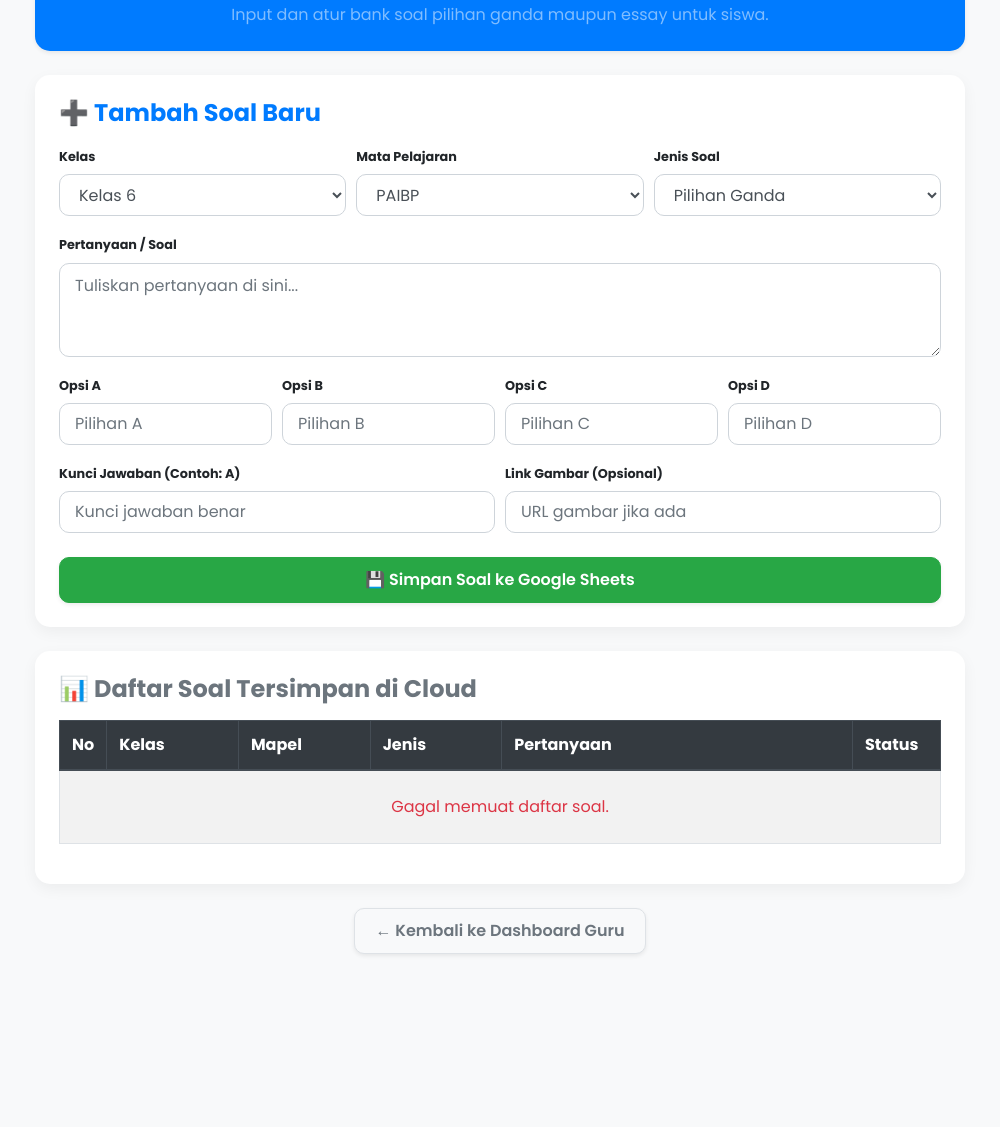
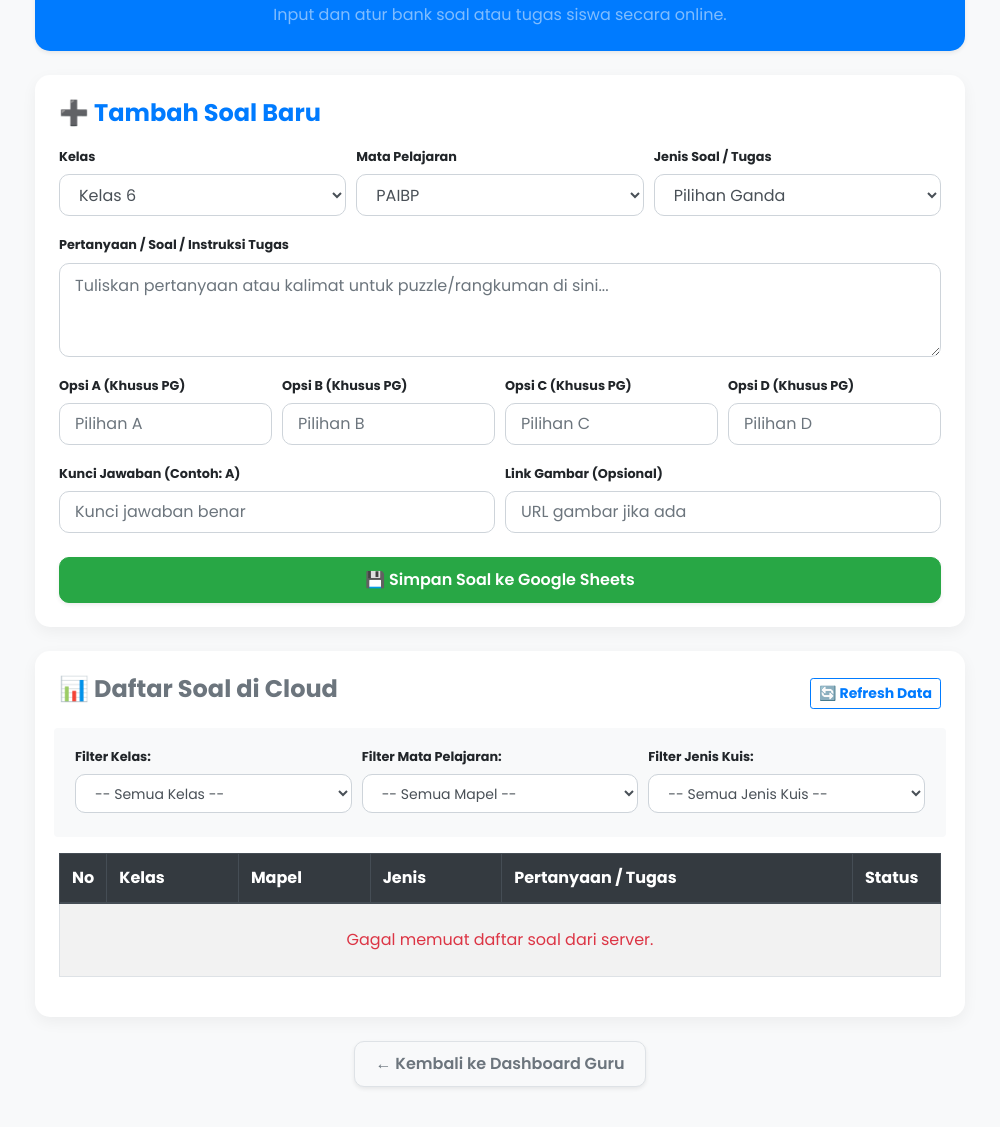
Before and after one commit to mlisin06/aplikasi-guru-desktop, an Electron app: page kelola-soal.html in a window 1000 px wide. Shown: the part 115-1242 px from the top of the page. Before the commit the page ends 1117 px from the top, so only its background shows below. Drawn offline with nearby package versions, Linux system fonts and the light colour scheme; no server answers.

Commit message:
Improve text clarity in kelola-soal.html
Updated text and labels for clarity in the question management interface, including changes to the question input and filtering options.

```diff
--- a/kelola-soal.html
+++ b/kelola-soal.html
@@ -18,7 +18,7 @@
     <div class="container py-5">
         <div class="card card-custom p-4 mb-4 text-center bg-primary text-white shadow-sm">
             <h2 class="font-weight-bold mb-2">📝 Kelola Soal & Kuis Ujian</h2>
-            <p class="mb-0 text-white-50">Input dan atur bank soal pilihan ganda maupun essay untuk siswa.</p>
+            <p class="mb-0 text-white-50">Input dan atur bank soal atau tugas siswa secara online.</p>
         </div>
 
         <!-- Form Input Soal -->
@@ -50,35 +50,36 @@
                     </select>
                 </div>
                 <div class="form-group col-md-4">
-                    <label class="small font-weight-bold">Jenis Soal</label>
+                    <label class="small font-weight-bold">Jenis Soal / Tugas</label>
                     <select id="input-jenis" class="form-control">
                         <option value="Pilihan Ganda">Pilihan Ganda</option>
                         <option value="Puzzle Kata">Puzzle Kata</option>
                         <option value="Essay">Essay</option>
+                        <option value="Merangkum Materi">Merangkum Materi</option>
                     </select>
                 </div>
             </div>
 
             <div class="form-group">
-                <label class="small font-weight-bold">Pertanyaan / Soal</label>
-                <textarea id="input-soal" class="form-control" rows="3" placeholder="Tuliskan pertanyaan di sini..."></textarea>
+                <label class="small font-weight-bold">Pertanyaan / Soal / Instruksi Tugas</label>
+                <textarea id="input-soal" class="form-control" rows="3" placeholder="Tuliskan pertanyaan atau kalimat untuk puzzle/rangkuman di sini..."></textarea>
             </div>
 
             <div class="form-row">
                 <div class="form-group col-md-3">
-                    <label class="small font-weight-bold">Opsi A</label>
+                    <label class="small font-weight-bold">Opsi A (Khusus PG)</label>
                     <input type="text" id="input-opsia" class="form-control" placeholder="Pilihan A">
                 </div>
                 <div class="form-group col-md-3">
-                    <label class="small font-weight-bold">Opsi B</label>
+                    <label class="small font-weight-bold">Opsi B (Khusus PG)</label>
                     <input type="text" id="input-opsib" class="form-control" placeholder="Pilihan B">
                 </div>
                 <div class="form-group col-md-3">
-                    <label class="small font-weight-bold">Opsi C</label>
+                    <label class="small font-weight-bold">Opsi C (Khusus PG)</label>
                     <input type="text" id="input-opsic" class="form-control" placeholder="Pilihan C">
                 </div>
                 <div class="form-group col-md-3">
-                    <label class="small font-weight-bold">Opsi D</label>
+                    <label class="small font-weight-bold">Opsi D (Khusus PG)</label>
                     <input type="text" id="input-opsid" class="form-control" placeholder="Pilihan D">
                 </div>
             </div>
@@ -99,9 +100,53 @@
             </button>
         </div>
 
-        <!-- Daftar Soal Tersimpan -->
+        <!-- Daftar Soal Tersimpan dengan Filter Kelas, Mapel & Jenis -->
         <div class="card card-custom p-4 mb-4">
-            <h4 class="text-secondary font-weight-bold mb-3">📊 Daftar Soal Tersimpan di Cloud</h4>
+            <div class="d-flex justify-content-between align-items-center mb-3 flex-wrap">
+                <h4 class="text-secondary font-weight-bold mb-2">📊 Daftar Soal di Cloud</h4>
+                <button class="btn btn-outline-primary btn-sm font-weight-bold" onclick="tampilkanDaftarSoal()">🔄 Refresh Data</button>
+            </div>
+
+            <!-- Filter Berdasarkan Kelas, Mapel, dan Jenis Kuis -->
+            <div class="form-row mb-3 bg-light p-3 rounded">
+                <div class="form-group col-md-4 mb-2">
+                    <label class="small font-weight-bold">Filter Kelas:</label>
+                    <select id="filter-kelas" class="form-control form-control-sm" onchange="tampilkanDaftarSoal()">
+                        <option value="">-- Semua Kelas --</option>
+                        <option value="Kelas 1">Kelas 1</option>
+                        <option value="Kelas 2">Kelas 2</option>
+                        <option value="Kelas 3">Kelas 3</option>
+                        <option value="Kelas 4">Kelas 4</option>
+                        <option value="Kelas 5">Kelas 5</option>
+                        <option value="Kelas 6">Kelas 6</option>
+                    </select>
+                </div>
+                <div class="form-group col-md-4 mb-2">
+                    <label class="small font-weight-bold">Filter Mata Pelajaran:</label>
+                    <select id="filter-mapel" class="form-control form-control-sm" onchange="tampilkanDaftarSoal()">
+                        <option value="">-- Semua Mapel --</option>
+                        <option value="PAIBP">PAIBP</option>
+                        <option value="Pendidikan Pancasila">Pendidikan Pancasila</option>
+                        <option value="Bahasa Indonesia">Bahasa Indonesia</option>
+                        <option value="Matematika">Matematika</option>
+                        <option value="IPAS">IPAS</option>
+                        <option value="PJOK">PJOK</option>
+                        <option value="Bahasa Inggris">Bahasa Inggris</option>
+                        <option value="Bahasa Jawa">Bahasa Jawa</option>
+                    </select>
+                </div>
+                <div class="form-group col-md-4 mb-2">
+                    <label class="small font-weight-bold">Filter Jenis Kuis:</label>
+                    <select id="filter-jenis" class="form-control form-control-sm" onchange="tampilkanDaftarSoal()">
+                        <option value="">-- Semua Jenis Kuis --</option>
+                        <option value="Pilihan Ganda">Pilihan Ganda</option>
+                        <option value="Puzzle Kata">Puzzle Kata</option>
+                        <option value="Essay">Essay</option>
+                        <option value="Merangkum Materi">Merangkum Materi</option>
+                    </select>
+                </div>
+            </div>
+
             <div class="table-responsive">
                 <table class="table table-bordered table-striped">
                     <thead class="thead-dark">
@@ -110,7 +155,7 @@
                             <th width="15%">Kelas</th>
                             <th width="15%">Mapel</th>
                             <th width="15%">Jenis</th>
-                            <th width="40%">Pertanyaan</th>
+                            <th width="40%">Pertanyaan / Tugas</th>
                             <th width="10%">Status</th>
                         </tr>
                     </thead>
@@ -146,12 +191,10 @@
             let gambar = document.getElementById("input-gambar").value.trim();
 
             if (!soal) {
-                alert("Pertanyaan soal tidak boleh kosong!");
+                alert("Pertanyaan / tugas soal tidak boleh kosong!");
                 return;
             }
 
-            // Susunan parameter persis berurutan sesuai kolom spreadsheet:
-            // Kolom A: Kelas, Kolom B: Mapel, Kolom C: Jenis, Kolom D: Pertanyaan, dst.
             let dataKirim = {
                 action: "simpanSoal",
                 kelas: kelas,
@@ -175,7 +218,6 @@
             fetch(SCRIPT_URL + "?" + params.toString(), { mode: "no-cors" })
                 .then(() => {
                     alert("🎉 Soal berhasil disimpan ke sistem!");
-                    // Reset form input
                     document.getElementById("input-soal").value = "";
                     document.getElementById("input-opsia").value = "";
                     document.getElementById("input-opsib").value = "";
@@ -195,31 +237,53 @@
         }
 
         async function tampilkanDaftarSoal() {
+            let filterKelas = document.getElementById("filter-kelas").value;
+            let filterMapel = document.getElementById("filter-mapel").value;
+            let filterJenis = document.getElementById("filter-jenis").value;
             let tbody = document.getElementById("tabel-soal-body");
+            tbody.innerHTML = `<tr><td colspan="6" class="text-center text-primary py-4">⏳ Memuat daftar soal...</td></tr>`;
+
             try {
                 let response = await fetch(SCRIPT_URL + "?action=getSoal");
                 let dataSoal = await response.json();
                 tbody.innerHTML = "";
 
-                if (dataSoal.length === 0) {
-                    tbody.innerHTML = `<tr><td colspan="6" class="text-center text-muted py-4">Belum ada soal tersimpan.</td></tr>`;
+                let dataFiltered = dataSoal.filter(item => {
+                    let kls = String(item.kelas || item.Kelas || "").trim();
+                    let mpl = String(item.mapel || item.Mapel || "").trim();
+                    let jns = String(item.jenis || item.Jenis || "").trim();
+
+                    let matchKelas = filterKelas ? kls === filterKelas : true;
+                    let matchMapel = filterMapel ? mpl === filterMapel : true;
+                    let matchJenis = filterJenis ? jns === filterJenis : true;
+
+                    return matchKelas && matchMapel && matchJenis;
+                });
+
+                if (dataFiltered.length === 0) {
+                    tbody.innerHTML = `<tr><td colspan="6" class="text-center text-muted py-4">Tidak ada soal yang ditemukan untuk filter tersebut.</td></tr>`;
                     return;
                 }
 
-                dataSoal.forEach((item, index) => {
+                dataFiltered.forEach((item, index) => {
+                    let kls = item.kelas || item.Kelas || '-';
+                    let mpl = item.mapel || item.Mapel || '-';
+                    let jns = item.jenis || item.Jenis || '-';
+                    let prt = item.pertanyaan || item.soal || '-';
+
                     let tr = document.createElement("tr");
                     tr.innerHTML = `
                         <td>${index + 1}</td>
-                        <td><b>${item.kelas || '-'}</b></td>
-                        <td><span class="badge badge-secondary">${item.mapel || '-'}</span></td>
-                        <td><span class="badge badge-info">${item.jenis || '-'}</span></td>
-                        <td class="text-left font-weight-bold">${item.pertanyaan || item.soal || '-'}</td>
-                        <td><span class="badge badge-success">Tersimpan</span></td>
+                        <td><b>${kls}</b></td>
+                        <td><span class="badge badge-secondary">${mpl}</span></td>
+                        <td><span class="badge badge-info">${jns}</span></td>
+                        <td class="text-left font-weight-bold">${prt}</td>
+                        <td><span class="badge badge-success">Aktif</span></td>
                     `;
                     tbody.appendChild(tr);
                 });
             } catch (e) {
-                tbody.innerHTML = `<tr><td colspan="6" class="text-center text-danger py-4">Gagal memuat daftar soal.</td></tr>`;
+                tbody.innerHTML = `<tr><td colspan="6" class="text-center text-danger py-4">Gagal memuat daftar soal dari server.</td></tr>`;
             }
         }
     </script>
```
